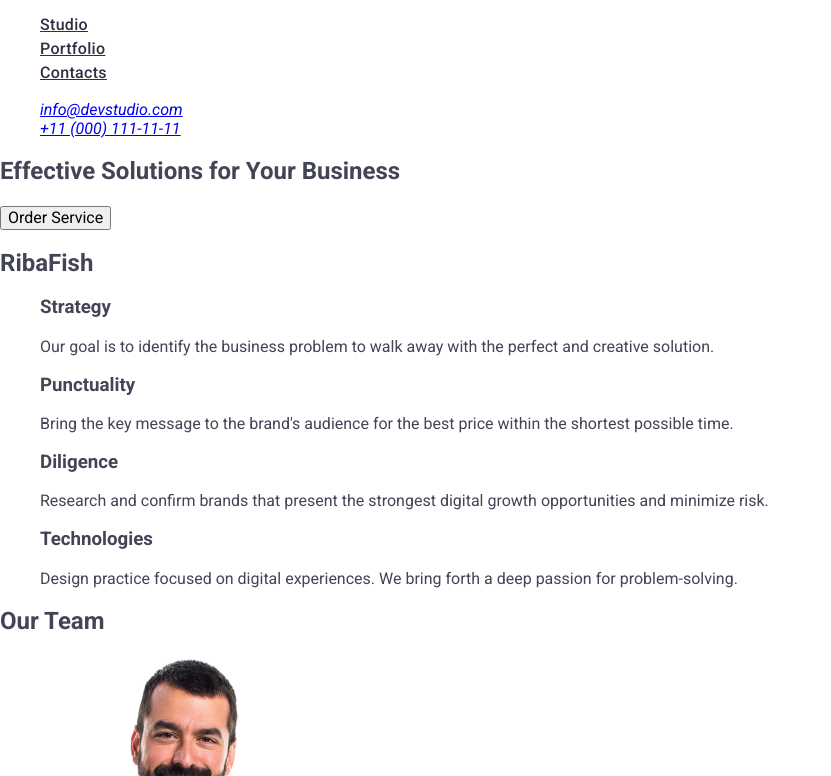
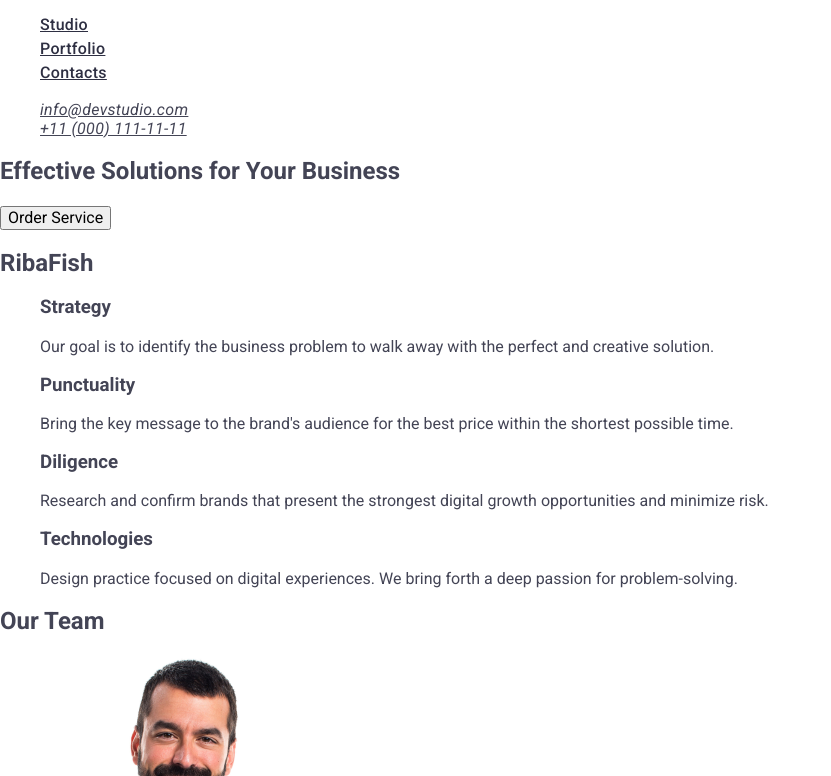
Before and after one commit to yurikorock/goit-markup-hw-02, a plain HTML site: page index.html in a window 1280 px wide. Shown: the part 24-800 px from the top of the page, without its empty margins (0-831 px from the left). Drawn offline with nearby package versions, Linux system fonts and the light colour scheme.

Commit message:
add style address

```diff
--- a/css/styles.css
+++ b/css/styles.css
@@ -34,3 +34,17 @@ body{
 .nav-links .link:focus{
     color: #404bbf;
 }
+.address-links .link{
+    font-family: "Roboto", sans-serif;
+        font-weight: 400;
+        font-size: 16px;
+
+        /* line-height: 24px; */
+        line-height: 1.5%;
+        letter-spacing: 0.02em;
+        color: #434455;
+}
+.address-links .link:hover,
+.address-links .link:focus{
+    color: #404bbf;
+}
--- a/index.html
+++ b/index.html
@@ -34,9 +34,15 @@
       </nav>
 
       <address>
-        <ul>
-          <li><a href="mailto:info@devstudio.com">info@devstudio.com</a></li>
-          <li><a href="tel:+110001111111">+11 (000) 111-11-11</a></li>
+        <ul class="address-links">
+          <li>
+            <a class="link" href="mailto:info@devstudio.com"
+              >info@devstudio.com</a
+            >
+          </li>
+          <li>
+            <a class="link" href="tel:+110001111111">+11 (000) 111-11-11</a>
+          </li>
         </ul>
       </address>
     </header>
```
